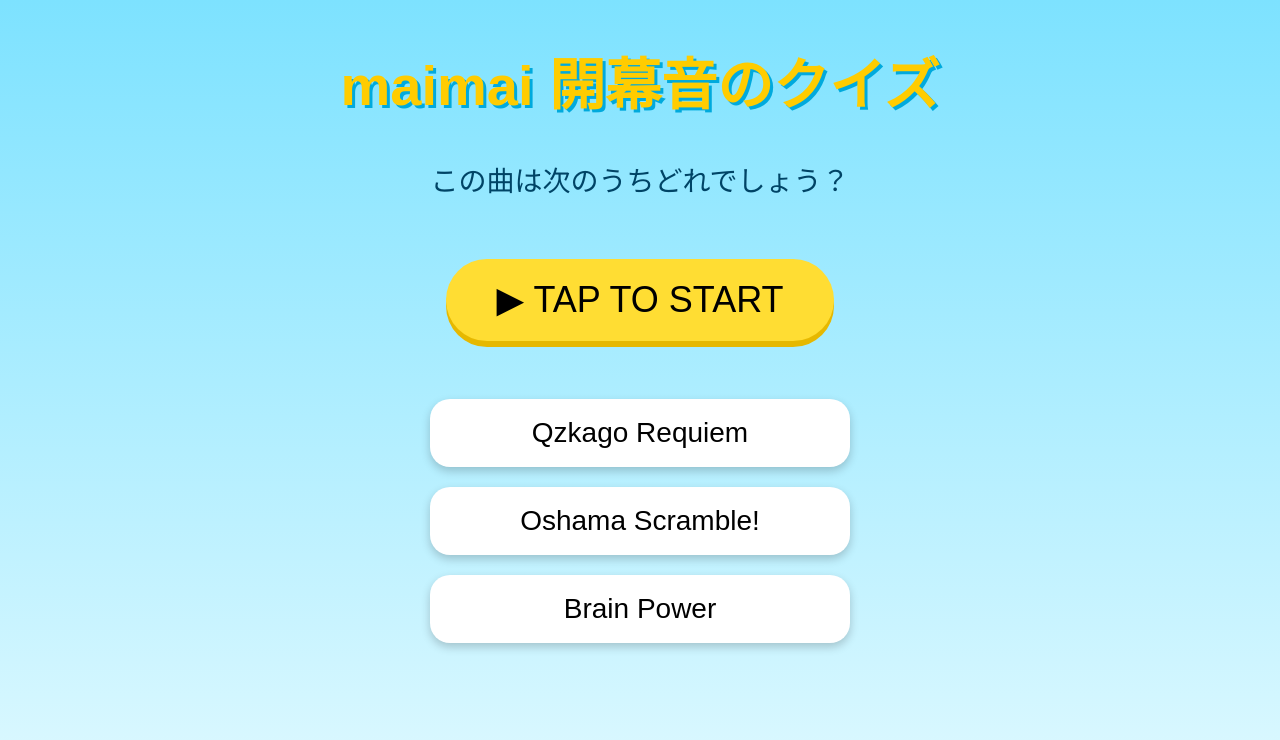
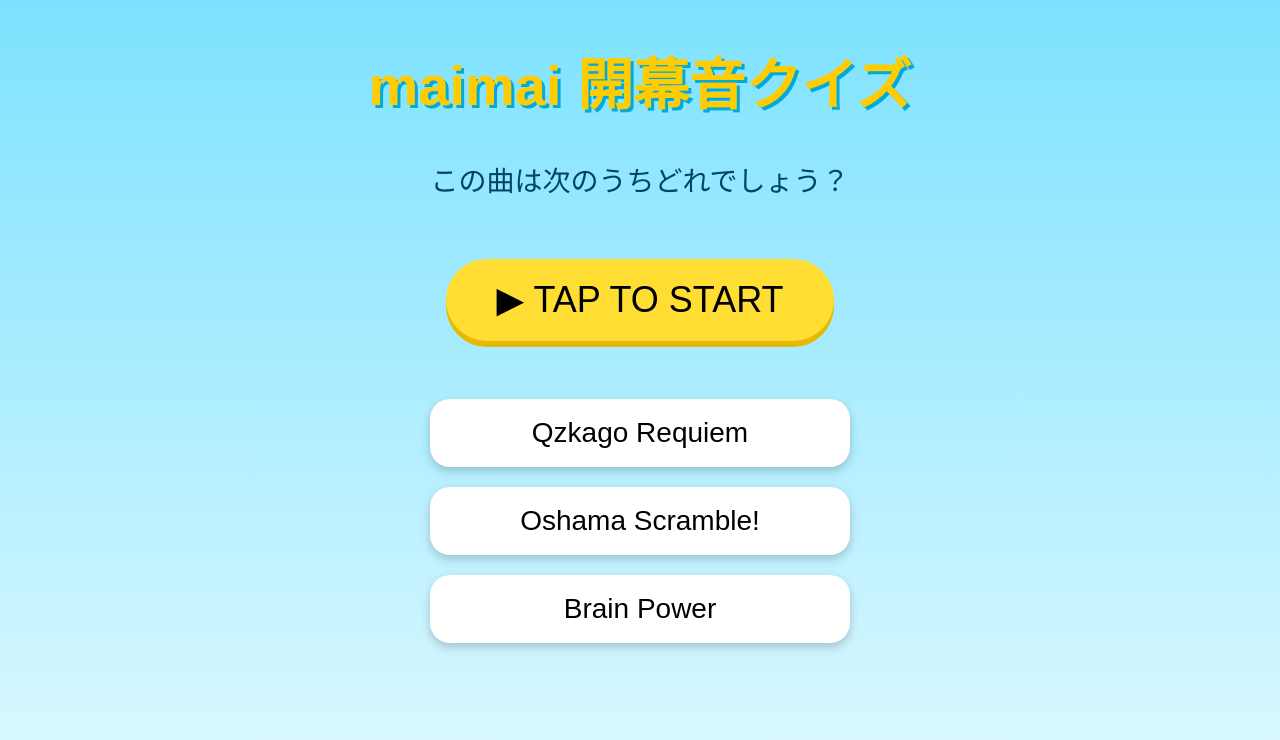
Before and after one commit to maimai-quiz/maimai-Quiz, a plain HTML site: page index.html in a window 1280 px wide. Drawn offline with Linux system fonts and the light colour scheme.

Commit message:
Update index.html

```diff
--- a/index.html
+++ b/index.html
@@ -12,7 +12,7 @@
 color:#ffcc00;
 text-shadow:3px 3px #00aadd;
 ">
-maimai 開幕音のクイズ
+maimai 開幕音クイズ
 </h1>
 
 <p style="
```
